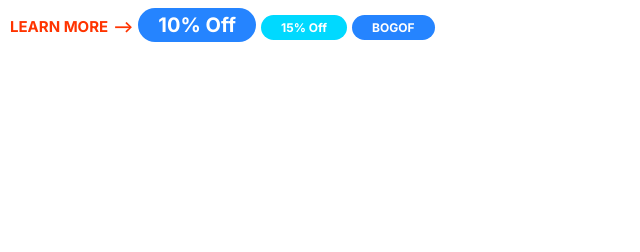
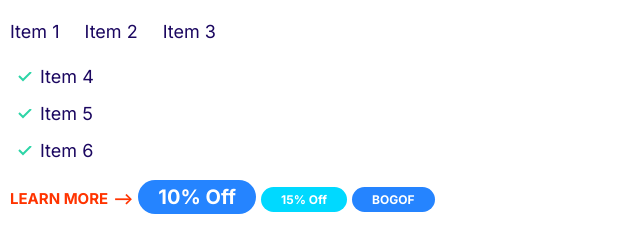
Before and after one commit to Cliff1967/Cliff_test, a plain HTML site: page index.html in a window 1280 px wide. Shown: the whole page, without its empty margins (0-640 px from the left). Drawn offline with Linux system fonts and the light colour scheme.

Commit message:
defined Lists component

```diff
--- a/css/Styles.css
+++ b/css/Styles.css
@@ -100,3 +100,26 @@ a {
     font-size: 1.2rem;
   }
 }
+/*-----LISTS-----*/
+.list {
+  list-style: none;
+  padding-left: 0;
+  color: var(--color-headings);
+}
+.list--inline .list__item {
+  display: inline-block;
+  margin-right: 2rem;
+}
+.list--tick {
+  list-style-image: url(/images/tick.svg);
+  padding-left: 3rem;
+}
+.list--tick .list__item {
+  padding-left: 0.5rem;
+  margin-bottom: 1rem;
+}
+@media screen and (min-width: 1024px) {
+  .list--tick .list__item {
+    padding-left: 0;
+  }
+}
--- a/index.html
+++ b/index.html
@@ -16,6 +16,17 @@
     <link rel="stylesheet" href="css/Styles.css" />
   </head>
   <body>
+    <ul class="list list--inline">
+      <li class="list__item">Item 1</li>
+      <li class="list__item">Item 2</li>
+      <li class="list__item">Item 3</li>
+    </ul>
+    <ul class="list list--tick">
+      <li class="list__item">Item 4</li>
+      <li class="list__item">Item 5</li>
+      <li class="list__item">Item 6</li>
+    </ul>
+
     <a href="#" class="link-arrow">Learn More</a>
     <span class="badge badge--primary">10% Off</span>
     <span class="badge badge--secondary badge--small">15% Off</span>
```
Also changed, not shown: Components/lists.html (added, +10 -0 lines), images/tick.svg (added).
